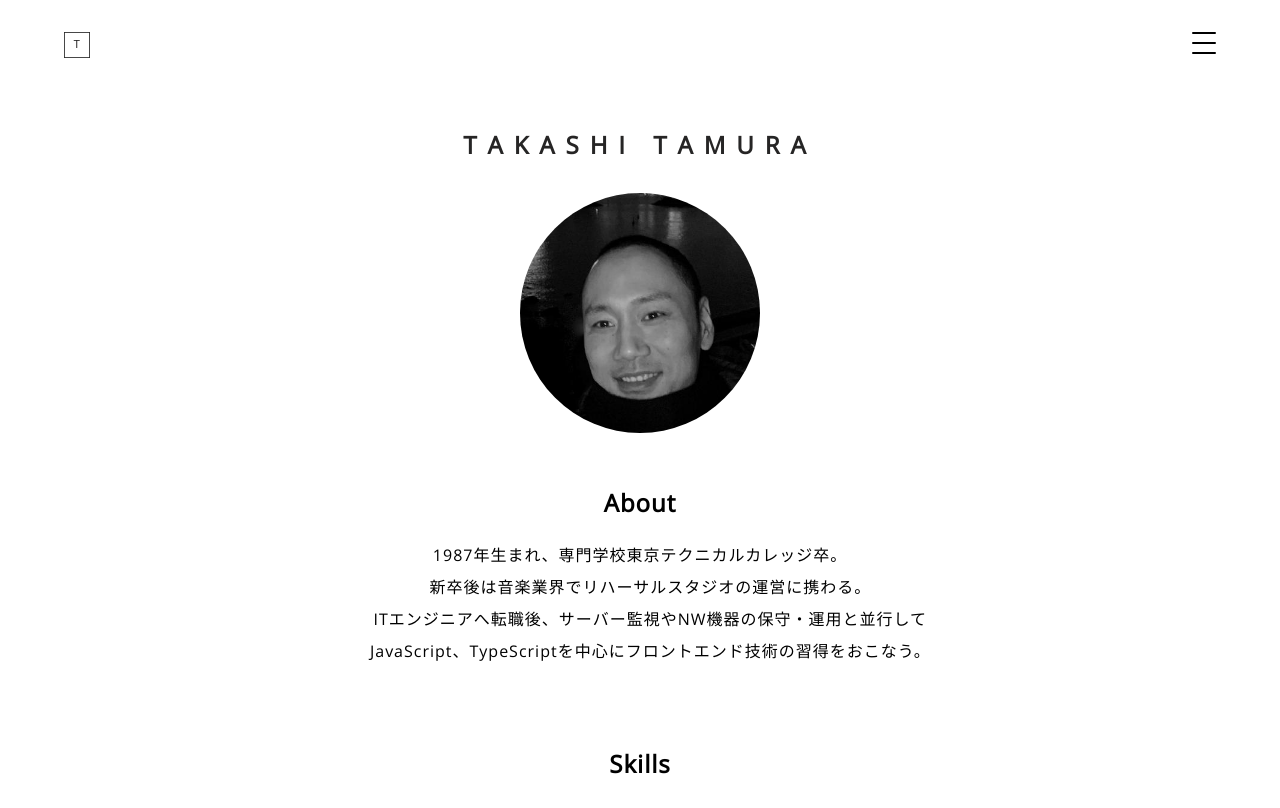
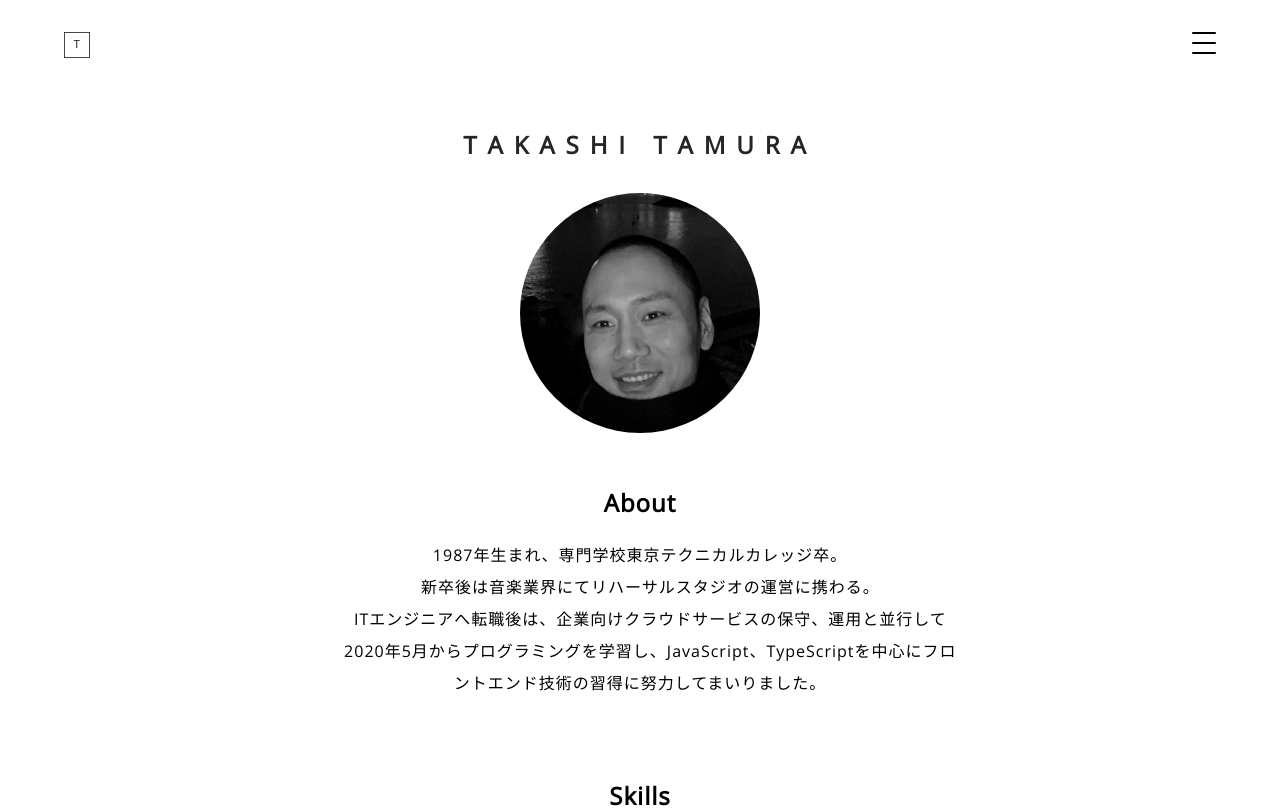
Before and after one commit to tam-t-3/Takashi-Tamura-Mysite, a React (Create React App) app: page / in a window 1280 px wide. Shown: the top 808 px of the page. Built offline with nearby package versions, Linux system fonts and the light colour scheme; the HTML template or start-up script is replaced by a standard one.

Commit message:
fixed/strings.ts/aboutTxt

```diff
--- a/src/Constant/strings.ts
+++ b/src/Constant/strings.ts
@@ -19,9 +19,9 @@ export const aboutTxt = {
   myname: "TAKASHI TAMURA",
   mymail: "takashi.t.abc.20@gmail.com",
   profile: `1987年生まれ、専門学校東京テクニカルカレッジ卒。
-    新卒後は音楽業界でリハーサルスタジオの運営に携わる。
-    ITエンジニアへ転職後、サーバー監視やNW機器の保守・運用と並行して
-    JavaScript、TypeScriptを中心にフロントエンド技術の習得をおこなう。
+    新卒後は音楽業界にてリハーサルスタジオの運営に携わる。
+    ITエンジニアへ転職後は、企業向けクラウドサービスの保守、運用と並行して
+    2020年5月からプログラミングを学習し、JavaScript、TypeScriptを中心にフロントエンド技術の習得に努力してまいりました。
     `,
   "about-detail": "",
   skill: {
```
